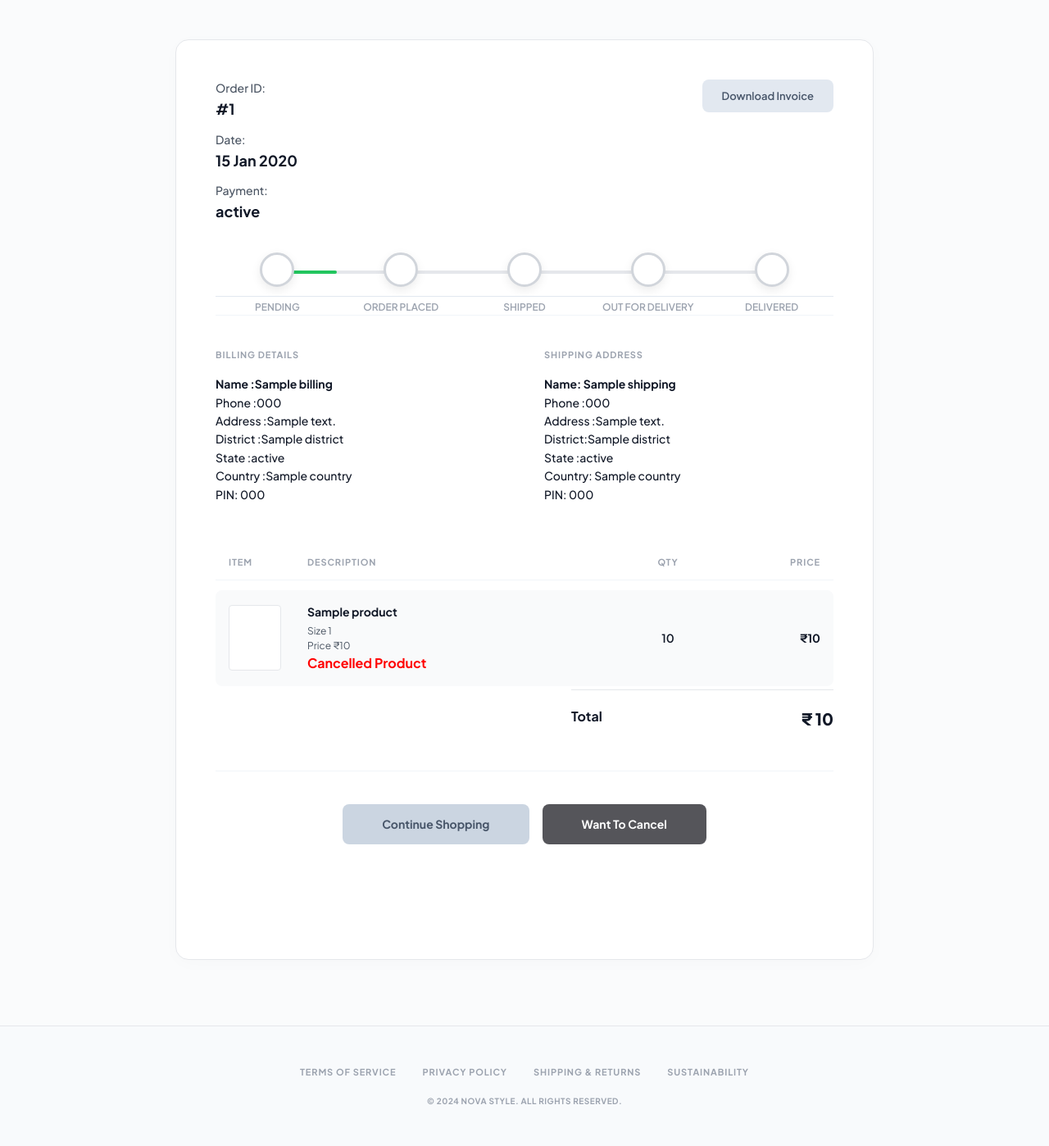
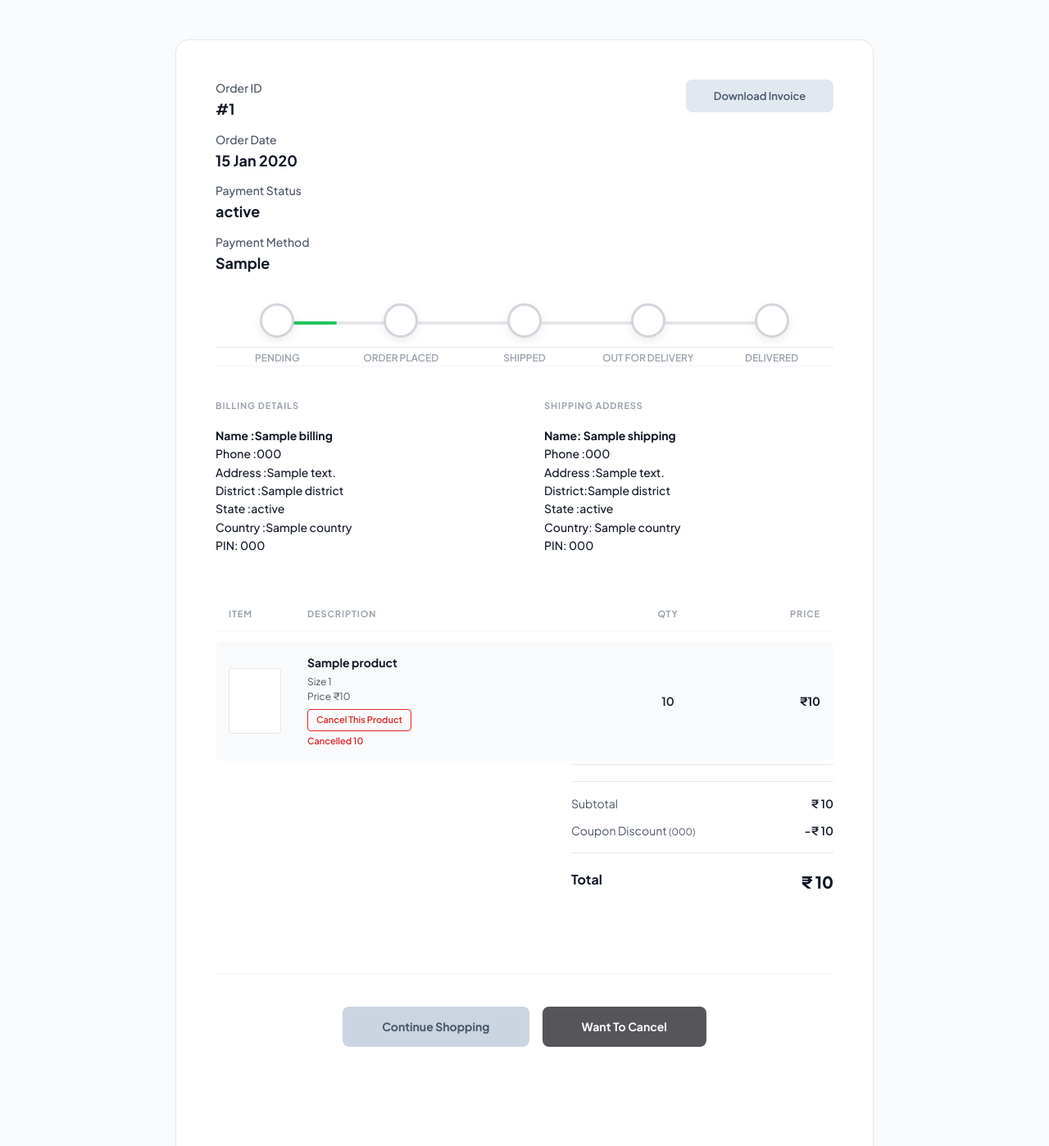
Before and after one commit to tcap64yt-del/nova_style, a Django app: template nova_style/templates/order/order_details.html in a window 1280 px wide. Shown: the part 72-1470 px from the top of the page at 82% size. Before the commit the page ends 1420 px from the top, so only its background shows below. Run offline with Django 5.2, Linux system fonts and the light colour scheme; the template is opened without the code that fills it: most values are stand-ins (such as "Sample title", 1, 10 or a date in 2020); grey boxes marked "Sample" are stand-in pictures; some libraries are stand-ins or nearby versions.

Commit message:
Fix order summary in order details

```diff
--- a/nova_style/templates/order/order_details.html
+++ b/nova_style/templates/order/order_details.html
@@ -9,7 +9,7 @@
   <link rel="preconnect" href="https://fonts.googleapis.com">
   <link rel="preconnect" href="https://fonts.gstatic.com" crossorigin>
   <link href="https://fonts.googleapis.com/css2?family=Plus+Jakarta+Sans:wght@400;500;600;700;800&family=Inter:wght@400;500;600;700&display=swap" rel="stylesheet">
-  <link rel="stylesheet" href="{% static 'css/user/order/order_details.css' %}?v=13">
+  <link rel="stylesheet" href="{% static 'css/user/order/order_details.css' %}?v=20">
 </head>
 <body class="order-details-body">
   <div class="page-wrapper">
@@ -58,17 +58,29 @@
 
      <!-- Order Header Block -->
 <div class="order-card-header">
+
+    <!-- Order Information -->
     <div class="order-meta-info">
+
+        <!-- Order ID -->
         <div class="meta-group">
-              <span class="meta-label">Order ID:</span>
-              <span class="meta-value order-id-value">#{{ order.order_id }}</span>
+            <span class="meta-label">Order ID</span>
+            <span class="meta-value order-id-value">
+                #{{ order.order_id }}
+            </span>
         </div>
+
+        <!-- Date -->
         <div class="meta-group">
-              <span class="meta-label">Date:</span>
-              <span class="meta-value">{{ order.created_at |date:"d M Y"}}</span>
+            <span class="meta-label">Order Date</span>
+            <span class="meta-value">
+                {{ order.created_at|date:"d M Y" }}
+            </span>
         </div>
+
+        <!-- Payment Status - EXISTING LOGIC -->
         <div class="meta-group">
-        <span class="meta-label">Payment:</span>
+            <span class="meta-label">Payment Status</span>
 
             <span class="meta-value
                 {% if order.payment_status == 'paid' %}
@@ -84,11 +96,56 @@
                 {{ order.get_payment_status_display }}
             </span>
         </div>
+
+        <!-- Payment Method -->
+        <div class="meta-group">
+            <span class="meta-label">Payment Method</span>
+
+            {% with payment=order.payments.first %}
+                {% if payment %}
+                    <span class="meta-value payment-method">
+                        {{ payment.get_payment_method_display }}
+                    </span>
+                {% else %}
+                    <span class="meta-value payment-method">
+                        -
+                    </span>
+                {% endif %}
+            {% endwith %}
         </div>
-         <button class="btn-download-invoice"
-        onclick="window.location.href='{% url 'download_invoice' order.id %}'">
+
+    </div>
+
+
+    <!-- Actions -->
+    <div class="order-header-actions">
+
+        <!-- Download Invoice -->
+        <button
+            class="btn-download-invoice"
+            onclick="window.location.href='{% url 'download_invoice' order.id %}'"
+        >
             Download Invoice
         </button>
+
+
+        {% if order.payment_status == "failed" %}
+        <button
+            type="button"
+            class="btn-pay-again"
+            id="payAgainButton"
+            data-retry-url="{% url 'retry_payment' order.id %}"
+            data-verify-url="{% url 'verify_razorpay_payment' %}"
+            data-failed-url="{% url 'razorpay_payment_failed' %}"
+            data-success-url="{% url 'success' order.id %}"
+            data-failed-page-url="{% url 'payment_failed' order.id %}"
+        >
+            Pay Again
+        </button>
+        {% endif %}
+
+    </div>
+
 </div>
 
         <div class="tracking-stepper-wrapper">
@@ -375,20 +432,32 @@
               <h4 class="product-title">{{ item.variant.product.name }}</h4>
               <p class="product-subtitle">Size {{ item.variant.size }}</p>
 
-              <p class="product-subtitle">Price ₹{{ item.variant.discounted_price }}</p>
-{% if order.status == "return pending" or order.status == "approved" or order.status == "rejected" %}
+<p class="product-subtitle">Price ₹{{ item.unit_price }}</p>
+{% if order.status == "return pending" or order.status == "returned" or order.status == "rejected" %}
 
 
-{% elif item.cancelled_quantity >= item.quantity or item.status == "cancelled" %}
+{% elif item.cancelled_quantity > 0 %}
 
-    <span class="cancelled-product">
-        Cancelled Product
+    {% if item.available_quantity > 0 %}
+        <a href="#"
+           class="btn-cancel-product"
+           data-url="{% url 'cancel_product' item.id %}"
+           data-quantity="{{ item.available_quantity }}">
+
+            Cancel This Product
+        </a>
+    {% endif %}
+
+    <br>
+
+    <span class="cancelled-qty">
+        Cancelled {{ item.cancelled_quantity }}
     </span>
 {% elif order.status == "delivered" %}
 
-    {% if item.approved_return %}
+    {% if item.returned_return %}
         <span class="cancelled-product">
-            Returned ({{ item.approved_return }})
+            Returned ({{ item.returned_return }})
         </span><br>
     {% endif %}
 
@@ -424,7 +493,9 @@
 <div class="row-col col-item-qty" data-label="QTY">
     {{ item.quantity }}
 </div>
-            <div class="row-col col-item-price" data-label="PRICE">₹{{ item.line_total }}</div>
+            <div class="row-col col-item-price" data-label="PRICE">
+    ₹{{ item.unit_price }}
+</div>
           </div>
     {% endfor %}
         <!-- Costs Breakdown -->
@@ -432,10 +503,49 @@
           <div class="costs-breakdown">
 
             <div class="breakdown-divider"></div>
+<!-- Costs Breakdown -->
+<div class="costs-breakdown-wrapper">
+    <div class="costs-breakdown">
+
+        <div class="breakdown-divider"></div>
+
+        <!-- Subtotal -->
+        <div class="breakdown-line">
+            <span class="breakdown-label">Subtotal</span>
+            <span class="breakdown-val">
+                ₹ {{ total }}
+            </span>
+        </div>
+
+        <!-- Coupon Discount -->
+        {% if order.discount_amount and order.discount_amount > 0 %}
+        <div class="breakdown-line coupon-discount-line">
+            <span class="breakdown-label">
+                Coupon Discount
+                {% if order.coupon_code %}
+                    <small>({{ order.coupon_code }})</small>
+                {% endif %}
+            </span>
+
+            <span class="breakdown-val coupon-discount-value">
+                -₹ {{ order.discount_amount }}
+            </span>
+        </div>
+        {% endif %}
+
+        <div class="breakdown-divider"></div>
+
+        <!-- Final Total -->
         <div class="breakdown-line total-line">
             <span class="breakdown-label total-label">Total</span>
-              <span class="breakdown-val total-val">₹ {{ total }}</span>
+            <span class="breakdown-val total-val">
+                ₹ {{ order.final_amount }}
+            </span>
         </div>
+
+    </div>
+</div>
+
           </div>
         </div>
 
@@ -447,9 +557,9 @@
         Rejected
     </span>
 
-{% elif order.status == "approved" %}
+{% elif order.status == "returned" %}
     <span class="btn-order-cancel disabled-btn returned-btn">
-        approved
+        returned
     </span>
 
 {% elif order.status == "return pending" %}
@@ -693,6 +803,8 @@
 
     </div>
 </div>
- <script src="{% static 'js/order/order_details.js' %}?v=19"></script>
+<script src="https://checkout.razorpay.com/v1/checkout.js"></script>
+
+ <script src="{% static 'js/order/order_details.js' %}?v=30"></script>
 </body>
 </html>
```
Lines whose indentation alone changed are shown as unchanged.
